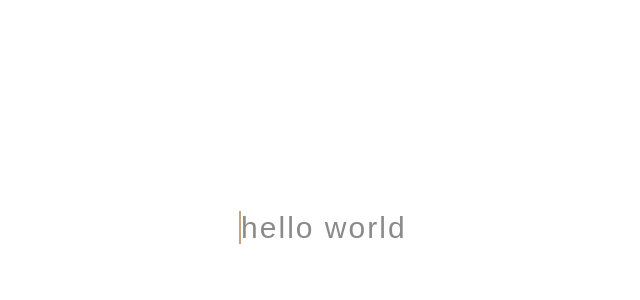
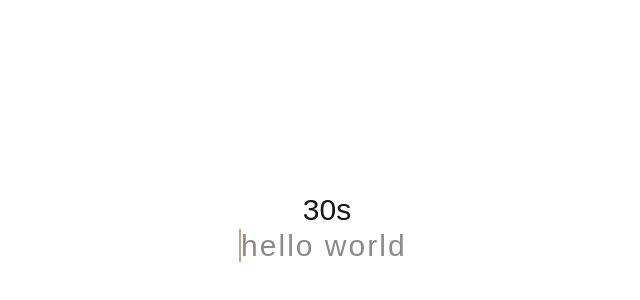
Before and after one commit to Udayan853/wpm-wiz, a Next.js app: page / in a window 1280 px wide. Shown: the part 172-472 px from the top of the page, without its empty margins (313-953 px from the left). Built offline with nearby package versions, Linux system fonts and the light colour scheme.

Commit message:
ehc: add timer
- Added timer that redirects to `/statistics` on running out of time
- Created `useTimer` hook for the above

```diff
--- a/app/components/WordList.tsx
+++ b/app/components/WordList.tsx
@@ -4,7 +4,8 @@ import { WordListProps } from "@/types"
 
 export function WordList({ activeState, input, focused }: WordListProps) {
     return (
-        words.map((word, idx) => (
+        <div className="flex">
+            {words.map((word, idx) => (
                 <Word
                     key={idx}
                     activeState={activeState}
@@ -13,6 +14,7 @@ export function WordList({ activeState, input, focused }: WordListProps) {
                     input={input}
                     focused={focused}
                 />
-        ))
+            ))}
+        </div>
     );
 }
--- /dev/null
+++ b/app/hooks/useTimer.ts
@@ -0,0 +1,28 @@
+import { useRef, useState } from "react";
+
+export function useTimer(interval = 30) {
+    const [time, setTime] = useState(interval);
+    const intervalRef = useRef<NodeJS.Timeout | null>(null);
+
+    const start = () => {
+        if (intervalRef.current) return;
+        intervalRef.current = setInterval(() => {
+            setTime(prev => {
+                if (prev <= 1) {
+                    clearInterval(intervalRef.current ?? undefined);
+                    return 0;
+                }
+                return prev - 1;
+            });
+        }, 1000);
+    }
+
+    const pause = () => {
+        if (intervalRef.current) {
+            clearInterval(intervalRef.current);
+            intervalRef.current = null;
+        }
+    }
+
+    return { start, pause, time }
+}
--- a/app/hooks/useTyping.ts
+++ b/app/hooks/useTyping.ts
@@ -4,7 +4,7 @@ import { useState, useRef, useEffect, ChangeEvent } from "react";
 import { ActiveState } from "@/types";
 import { words } from "../assets";
 
-export function useTyping() {
+export function useTyping(start: () => void) {
     const [activeState, setActiveState] = useState<ActiveState>({ charIdx: 0, wordIdx: 0 });
     const [input, setInput] = useState('');
     const inputRef = useRef<HTMLInputElement>(null);
@@ -12,6 +12,7 @@ export function useTyping() {
     useEffect(() => inputRef.current?.focus(), [])
 
     const handleInputChange = (e: ChangeEvent<HTMLInputElement>) => {
+        start();
         const diff = e.target.value.length - input.length;
         const latestCharacter = e.target.value !== '' ? e.target.value.at(-1) : '';
         setActiveState((prev) => {
--- a/app/page.tsx
+++ b/app/page.tsx
@@ -2,32 +2,44 @@
 
 import { useTyping } from "./hooks/useTyping";
 import { WordList } from "./components/WordList";
-import { useState } from "react";
+import { useEffect, useState } from "react";
+import { useTimer } from "./hooks/useTimer";
+import { useRouter } from "next/navigation";
 
 export default function Home() {
-  const { input, inputRef, handleInputChange, activeState } = useTyping();
+  const { time, pause, start } = useTimer(30);
+  const router = useRouter();
+  const { input, inputRef, handleInputChange, activeState } = useTyping(start);
   const [focused, setFocused] = useState(true);
+
+  useEffect(() => {
+    if (time === 0) {
+      router.replace('/statistics');
+    }
+  }, [time, router])
 
   return (
     <div
-      className="flex justify-center items-center text-3xl h-full"
-      onClick={() => {
-        setFocused(true)
-        console.log('called onFocus');
+      className="flex flex-col justify-center items-center text-3xl h-full"
+      onMouseDown={(e) => {
+        e.preventDefault();
         inputRef.current?.focus();
       }}
-      onBlur={() => {
-        setFocused(false)
-        console.log('called onBlur');
-        inputRef.current?.blur();
-      }}
     >
+      <div className="">
+        {time}s
+      </div>
       <input
         type="text"
         className="absolute opacity-0 focus:outline-none"
         value={input}
         onChange={handleInputChange}
         ref={inputRef}
+        onFocus={() => setFocused(true)}
+        onBlur={() => {
+          setFocused(false);
+          pause();
+        }}
       />
       <WordList
         activeState={activeState}
@@ -37,3 +49,5 @@ export default function Home() {
     </div>
   );
 }
+
+//
--- /dev/null
+++ b/app/statistics/page.tsx
@@ -0,0 +1,3 @@
+export default function Statistics() {
+    return <>Statistics</>
+}
```
Also changed, not shown: 1 other file (tests, documents, lock files or other folders). Lines whose indentation alone changed are shown as unchanged.
